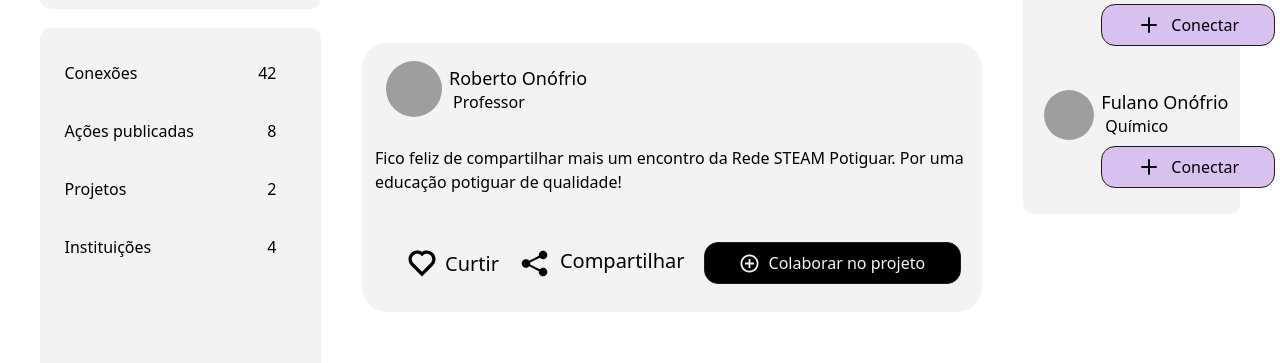
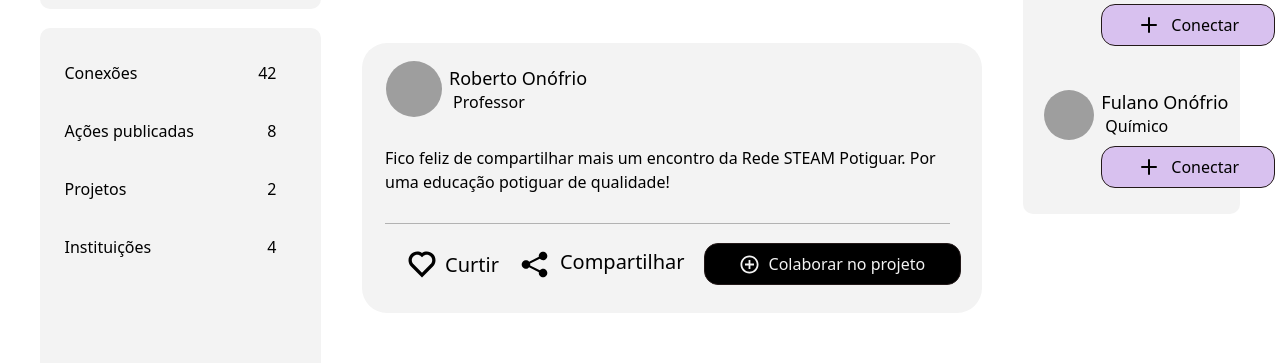
Before and after one commit to obama-imd/obspotHome, a Next.js app: page /rede in a window 1280 px wide. Shown: the part 351-714 px from the top of the page. Built offline with nearby package versions, Linux system fonts and the light colour scheme; grey boxes are pictures that could not be loaded.

Commit message:
fix: correção de estilo na tela de rede

```diff
--- a/src/app/(routes)/rede/components/centerColumn.tsx
+++ b/src/app/(routes)/rede/components/centerColumn.tsx
@@ -27,10 +27,10 @@ export function CenterColumn({ userInfo }: UserProps) {
                 </div>
                 <div className="flex actions">
                     {newPostCardButtons.map((text, index) => {
-                        return <div className="flex postButtons" key={index}>
-                            <a href=""><PlusIcon /></a>
+                        return <a href="" className="flex postButtons" key={index}>
+                            <PlusIcon />
                             <p>{text}</p>
-                        </div>
+                        </a>
                     })}
                 </div>
             </div>
@@ -44,21 +44,21 @@ export function CenterColumn({ userInfo }: UserProps) {
                                 <p className="userType">{userInfo.type}</p>
                             </div>
                         </div>
-                        <div>{post.text}</div>
+                        <p className="mainText">{post.text}</p>
                         <div className="flex actions">
-                            <a className="flex btn">
+                            <a href="" className="flex btn">
                                 <HeartIcon />
                                 <p>Curtir</p>
                             </a>
-                            <a className="flex btn">
+                            <a href="" className="flex btn">
                                 <ShareIcon />
                                 <p>Compartilhar</p>
                             </a>
                             <div className="postButtons">
-                                <div className="flex" key={index}>
-                                    <a><PlusIcon /></a>
+                                <a href="" className="flex" key={index}>
+                                    <PlusIcon />
                                     <p>{feedPostCardButtonText}</p>
-                                </div>
+                                </a>
                             </div>
                         </div>
                     </div>
--- a/src/app/(routes)/rede/rede.css
+++ b/src/app/(routes)/rede/rede.css
@@ -35,7 +35,6 @@
     flex-shrink: 0;
     align-self: stretch;
     border-radius: 25px;
-    gap: 29px;
 }
 
 .feedPostCard .actions {
@@ -50,6 +49,16 @@
     margin-top: 9px;
     margin-right: 7px;
     margin-left: 11px;
+}
+
+.feedPostCard .mainText {
+    display: flex;
+    margin: 29px 19px 0 10px;
+    padding-bottom: 29px;
+    align-items: center;
+    align-self: stretch;
+    border-bottom: 1px solid rgba(0, 0, 0, 0.27);
+
 }
 
 .feedPostCard .userName {
```
